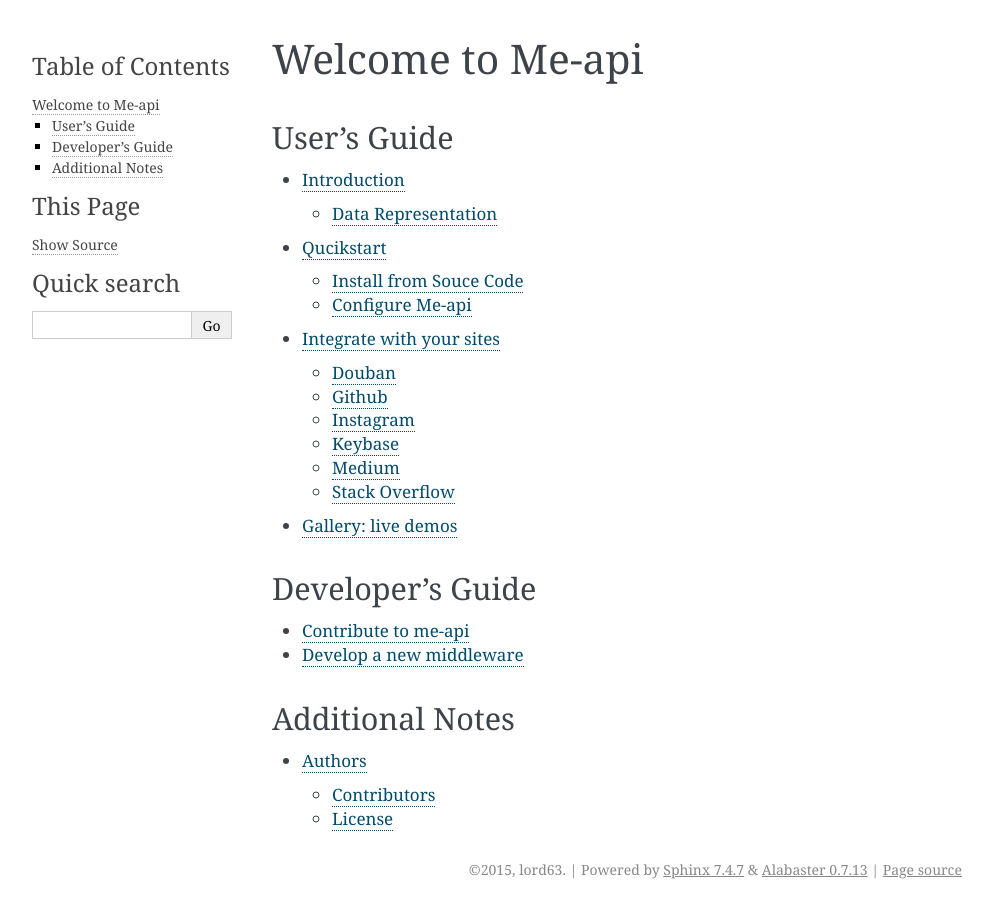
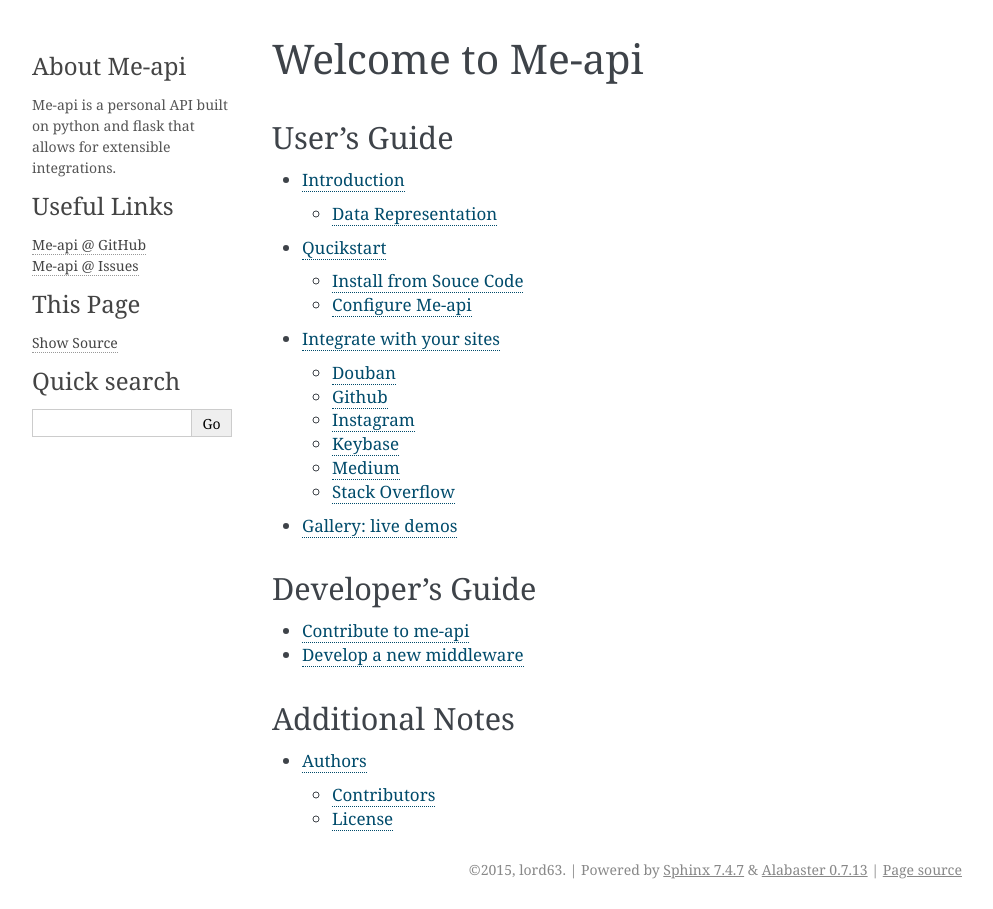
Before and after one commit to lord63/me-api, a Sphinx documentation site: the page built from docs/index.rst, in a window 1280 px wide. Shown: the whole page, without its empty margins (148-1141 px from the left). Built offline with Sphinx 7.4.7, drawn with Linux system fonts in a browser that asks for light colours.

Commit message:
Update docs: add sidebar

```diff
--- /dev/null
+++ b/docs/_templates/sidebarintro.html
@@ -0,0 +1,9 @@
+<h3>About <a href="{{ pathto(master_doc) }}">Me-api</a></h3>
+  <p>
+    Me-api is a personal API built on python and flask that allows for extensible integrations.
+  </p>
+<h3>Useful Links</h3>
+<ul>
+  <li><a href="https://github.com/lord63/me-api">Me-api @ GitHub</a></li>
+  <li><a href="https://github.com/lord63/me-api/issues">Me-api @ Issues</a></li>
+</ul>
--- a/docs/conf.py
+++ b/docs/conf.py
@@ -156,6 +156,11 @@ html_static_path = ['_static']
 
 # Custom sidebar templates, maps document names to template names.
 #html_sidebars = {}
+html_sidebars = {
+    'index': ['sidebarintro.html', 'sourcelink.html', 'searchbox.html'],
+    '**': ['sidebarintro.html', 'localtoc.html', 'relations.html',
+           'sourcelink.html', 'searchbox.html']
+}
 
 # Additional templates that should be rendered to pages, maps page names to
 # template names.
```
